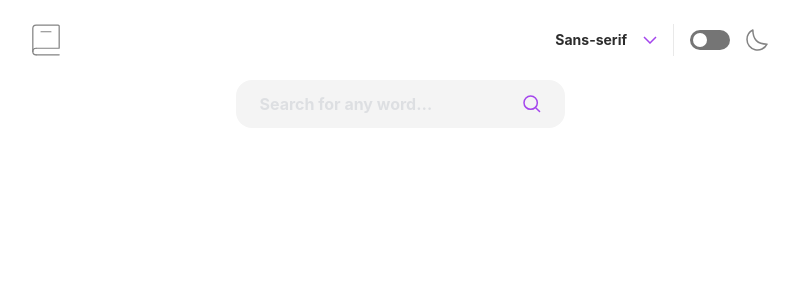
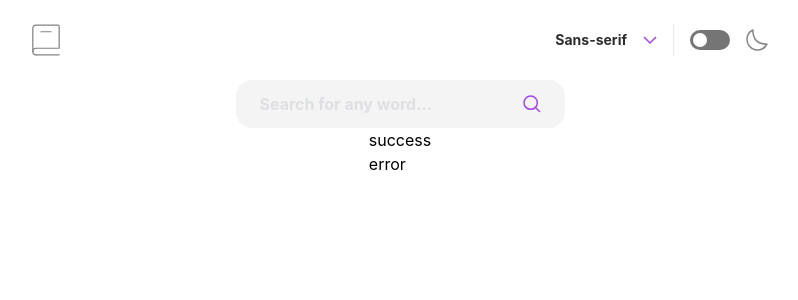
Before and after one commit to achiewe/dictionary-web-app, a React (Vite) app: page / in a window 1280 px wide. Shown: the top 300 px of the page, without its empty margins (240-1038 px from the left). Built offline with nearby package versions, Linux system fonts and the light colour scheme; no server answers.

Commit message:
add useEffect for take information from address and use it in component

```diff
--- a/package.json
+++ b/package.json
@@ -10,6 +10,7 @@
     "preview": "vite preview"
   },
   "dependencies": {
+    "axios": "^1.4.0",
     "react": "^18.2.0",
     "react-dom": "^18.2.0"
   },
--- a/src/App.tsx
+++ b/src/App.tsx
@@ -7,6 +7,7 @@ export default function App() {
   const [changeInput, setChangeInput] = useState<boolean>(true);
   const [switchFont, setSwitchFont] = useState<number>(1);
   const [InputSearch, setInputSearch] = useState<string>("");
+  const [saveInfo, setSaveInfo] = useState<any>([]);
   return (
     <div
       className={`${
@@ -30,7 +31,7 @@ export default function App() {
         InputSearch={InputSearch}
         setInputSearch={setInputSearch}
       />
-      <Outcome />
+      <Outcome saveInfo={saveInfo} setSaveInfo={setSaveInfo} />
     </div>
   );
 }
--- a/src/components/Outcome.tsx
+++ b/src/components/Outcome.tsx
@@ -1,5 +1,31 @@
-const Outcome = (): JSX.Element => {
-  return <div></div>;
+import { useEffect } from "react";
+import OutcomeAchieve from "./Outcome/OutcomeAchieve";
+import OutcomeError from "./Outcome/OutcomeError";
+import axios from "axios";
+
+interface Props {
+  saveInfo: any;
+  setSaveInfo(saveInfo: any): void;
+}
+
+const Outcome = ({ saveInfo, setSaveInfo }: Props): JSX.Element => {
+  useEffect(() => {
+    const takeWord = async () => {
+      const response = await axios.get(
+        "https://api.dictionaryapi.dev/api/v2/entries/en/keyboard"
+      );
+      const data = response.data;
+      setSaveInfo(data);
+      console.log(saveInfo);
+    };
+    takeWord();
+  }, []);
+  return (
+    <div>
+      <OutcomeAchieve />
+      <OutcomeError />
+    </div>
+  );
 };
 
 export default Outcome;
--- a/src/components/Outcome/OutcomeAchieve.tsx
+++ b/src/components/Outcome/OutcomeAchieve.tsx
@@ -0,0 +1,5 @@
+const OutcomeAchieve = (): JSX.Element => {
+  return <p>success </p>;
+};
+
+export default OutcomeAchieve;
--- a/src/components/Outcome/OutcomeError.tsx
+++ b/src/components/Outcome/OutcomeError.tsx
@@ -0,0 +1,5 @@
+const OutcomeError = (): JSX.Element => {
+  return <p>error </p>;
+};
+
+export default OutcomeError;
```
Also changed, not shown: 1 other file (tests, documents, lock files or other folders).
